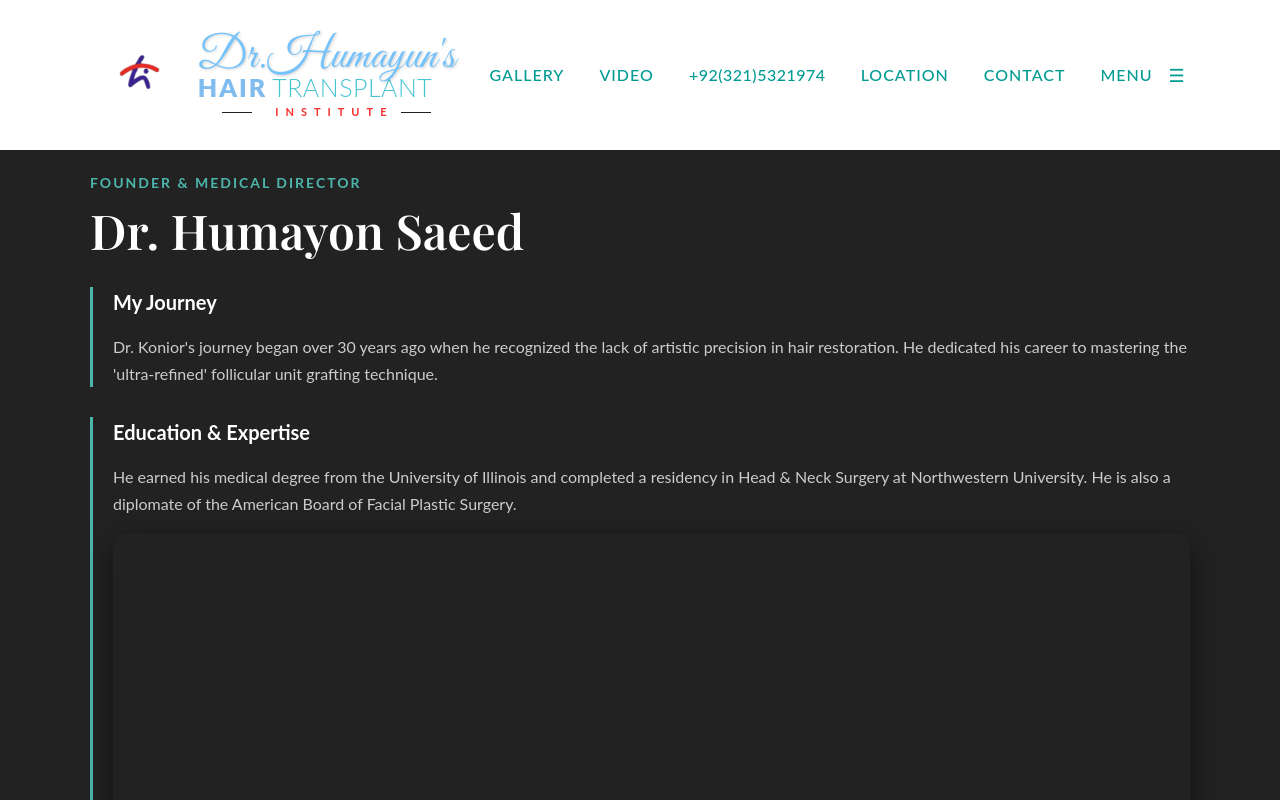
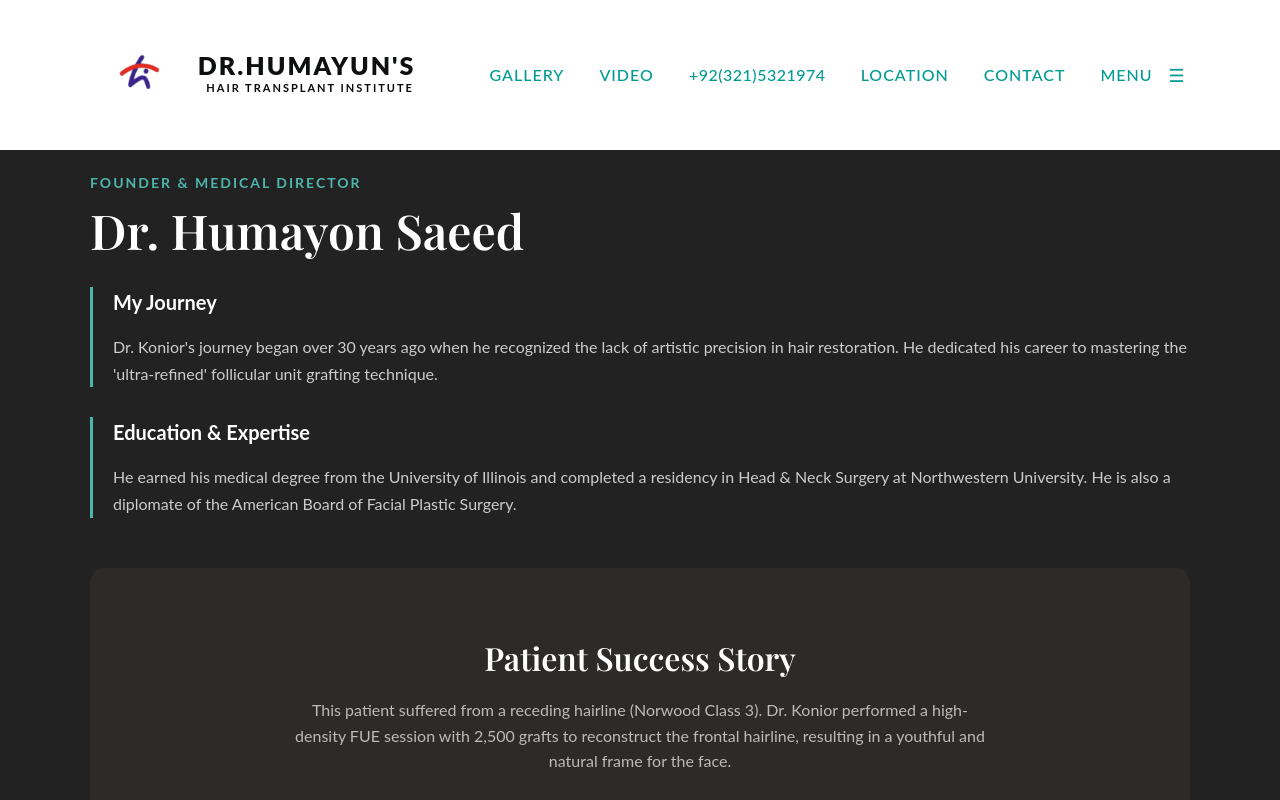
Before and after one commit to hairtransplantinstituteislmbd/Htiwebinterface, a React (Vite) app: page /doctor/Humayon-Saeed in a window 1280 px wide. Shown: the top 800 px of the page. Built offline with nearby package versions, Linux system fonts and the light colour scheme.

Commit message:
Added Doctors Detail and logo

```diff
--- a/src/components/DoctorDetail.jsx
+++ b/src/components/DoctorDetail.jsx
@@ -41,9 +41,9 @@ const DoctorDetail = () => {
               <Link to="/" className="back-btn">← Back to Home</Link>
             </div> */}
 
-            <div className="image-content">
+            {/* <div className="image-content">
               <img src={doc.image} alt={doc.name} className="main-doc-img" />
-            </div>
+            </div> */}
           </div>
 
           {/* --- BOTTOM SECTION: BEFORE & AFTER --- */}
--- a/src/components/Hero.css
+++ b/src/components/Hero.css
@@ -144,7 +144,7 @@
   /* Image ko upar move karne ke liye bottom ko 0 se barha kar thora positive dain */
   bottom: 0px;
   right: 20px; /* Right se thora gap taake balance lage */
-  height: 95%; /* Height thori barha di taake image bari lage */
+  height: 115%; /* Height thori barha di taake image bari lage */
   z-index: 1;
   display: flex;
   align-items: flex-end;
--- a/src/components/InfoSection.css
+++ b/src/components/InfoSection.css
@@ -45,74 +45,56 @@
   color: #555;
   margin-bottom: 20px;
 }
-
 /* --- NEW: COMPARISON SLIDER STYLES --- */
 .comparison-container {
+ /* Ya jo bhi aapki images ka ratio hai */
+
     position: relative;
     width: 100%;
-  height: 350px; /* Slider ki height */
+    height: 350px;
     overflow: hidden;
     margin-bottom: 20px;
-  cursor: ew-resize; /* Cursor change hoga taake pata chale drag karna hai */
+    cursor: ew-resize;
     border-radius: 4px;
-  user-select: none; /* Text selection disable drag karte waqt */
+    user-select: none;
+    background-color: #eee; /* Image load hone tak fallback */
 }
 
-/* Base Image (After) - Always Full Size */
+/* Common style for both images */
+.comparison-container img {
+    position: absolute;
+    top: 0;
+    left: 0;
+    height: 100%;
+    object-fit: cover;
+    pointer-events: none;
+}
+
+/* Base Image (After) - Neeche wali layer */
 .img-base {
     width: 100%;
-  height: 100%;
-  object-fit: cover;
-  display: block;
+    z-index: 0;
 }
 
-/* Overlay Image (Before) - Width Controlled by JS */
+/* Overlay Div (Before) - Upar wali layer jo mask ka kaam karegi */
 .img-overlay {
     position: absolute;
     top: 0;
     left: 0;
     height: 100%;
-  overflow: hidden; /* Important: Chupane ke liye */
+    overflow: hidden; /* Ye zaroori hai image ko cut karne ke liye */
     z-index: 1;
-  border-right: 2px solid white; /* Cutting line */
+    border-right: 2px solid white;
 }
 
+/* FIXED: Overlay Image - Iski width container ke barabar honi chahiye, parent div ke nahi */
 .img-overlay img {
-  height: 100%;
-  /* Important: Width ko parent container jitna rakhna hai taake image squeeze na ho */
-  width: auto;
+    /* Critical Fix: Iski width parent (.img-overlay) ke bajaye
+       hamesha main container (.comparison-container) jitni honi chahiye */
+    width: 100%;
+    min-width: 100%; /* Squeeze hone se rokne ke liye */
     max-width: none;
-  /* Trick: Is image ko container ke size ke hisaab se adjust karna */
-  width: 100vw; /* Fallback */
-}
-
-/* JS se hum overlay ki width change kar rahe hain, lekin andar wali image
-   ko comparison-container ki exact width leni chahiye taake wo stretch na ho. */
-.comparison-container .img-overlay img {
-   /* Is trick se image overlay div ke chota hone par katti hai, shrink nahi hoti */
-   width: 100%;
-   min-width: 100%;
-   height: 100%;
-   object-fit: cover;
-}
-/* IMPORTANT FIX: React component mein overlay image ki width ko container ki width se match karna zaroori hai.
-   CSS mein 'width: 100%' overlay div ke relative hota hai.
-   Humein image ko fixed size rakhna hai.
-*/
-.comparison-container .img-overlay img {
-  width: auto;
-  min-width: 100%; /* Ensure it covers height */
-  height: 100%;
-}
-/* Re-writing strictly for the overlapping effect */
-.comparison-container img {
-    position: absolute;
-    top: 0;
-    left: 0;
-    width: 100%;
-    height: 100%;
-    object-fit: cover;
-    pointer-events: none; /* Dragging fix */
+    display: block;
 }
 .img-base { z-index: 0; }
 .img-overlay { z-index: 1; width: 50%; /* Default fallback */ }
--- a/src/components/Navbar.css
+++ b/src/components/Navbar.css
@@ -1,5 +1,5 @@
 /* src/components/Navbar.css */
-@import url('https://fonts.googleapis.com/css2?family=Great+Vibes&display=swap');
+
 /* --- MAIN NAVBAR CONTAINER --- */
 .navbar {
   display: flex;
@@ -31,17 +31,14 @@
   box-shadow: 0 4px 15px rgba(0,0,0,0.1);
 }
 /* --- CONTAINER: Row mein rakho (Image Left, Text Right) --- */
-/* src/components/Navbar.css */
-
-/* --- CONTAINER: Image Left, Text Right --- */
-/* Navbar.css ya Header.css */
 
 .logo-container {
     display: flex;       /* Make sure karein layout na toote */
     align-items: center;
     text-decoration: none; /* Link wali underline hatane ke liye */
     color: inherit;      /* Jo color pehle tha wahi rahe, blue na ho */
-    cursor: pointer;     /* Hath wala nishan aye */
+    cursor: pointer;
+       /* Hath wala nishan aye */
 }
 
 /* --- IMAGE SIZE --- */
@@ -80,27 +77,24 @@
   align-items: center;
   justify-content: space-between; /* Lines ko faila dega */
   width: 100%;
-  margin-top: 4px; /* Upar wali line se faasla */
+  margin-top: 2px; /* Upar wali line se faasla */
 }
 
-.line-left, .line-right {
-  height: 1px;
-  background-color: #333;
-  flex: 1; /* Line auto width legi */
-}
+
 
 .logo-sub {
   font-family: 'Lato', sans-serif;
-  font-size: 11px;
-  letter-spacing: 3px; /* Institute text khula khula */
-  margin: 0 8px;
+  font-size: 7px;
+/* Institute text khula khula */
+  /* margin: 0 2px; */
+  margin-right: 0;
   color: #555;
-  font-weight: 600;
+  font-weight: 200;
   text-transform: uppercase;
 }
 /* Scroll par gap kam karein */
 .navbar.scrolled .logo-main {
-  margin-bottom: 3px;
+  margin-bottom: 1px;
 }
 
 .logo-bold {
@@ -108,7 +102,7 @@
   font-size: 25px;
   font-weight: 900;
   letter-spacing: 2px;
-  color: #81bcef;
+  color: #0e0f0f;
   text-transform: uppercase;
   transition: all 0.4s ease;
 }
@@ -117,7 +111,7 @@
   font-family: 'Lato', sans-serif;
   font-size: 25px;
   font-weight: 300;
-  color: #47c4d2;
+  color: #000000;
   transition: all 0.4s ease;
 }
 
@@ -132,7 +126,7 @@
   display: flex;
   align-items: center;
   justify-content: center;
-  gap: 15px;
+  gap: 3px;
   width: 100%;
   opacity: 1;
   transition: all 0.4s ease;
@@ -141,21 +135,15 @@
 .logo-sub {
   font-family: 'Lato', sans-serif;
   font-size: 11px;
-  letter-spacing: 7px;
+  letter-spacing: 2px;
   font-weight: 700;
-  color: #f92f2f;
+  color: #0b0808;
   text-transform: uppercase;
   margin-right: -7px;
   transition: all 0.4s ease;
 }
 
-.line-left, .line-right {
-  height: 1px;
-  background-color: #222;
-  flex-grow: 1;
-  max-width: 30px;
-  transition: all 0.4s ease;
-}
+
 
 /* Scroll par Institute line settings */
 .navbar.scrolled .logo-bottom {
@@ -165,7 +153,7 @@
 
 .navbar.scrolled .logo-sub {
   font-size: 9px;
-  letter-spacing: 3px;
+  letter-spacing: 1px;
   margin-right: -3px;
 }
 
@@ -227,31 +215,7 @@
   transform: scale(1.05);
 }
 
-/* Main Wrapper */
-.brand-logo-container {
-    display: flex;
-    align-items: baseline; /* Baseline taake fonts ki alignment neechay se barabar rahay */
-    gap: 10px;
-}
 
-/* "Dr." Class */
-.brand-title-bold {
-    font-family: 'Segoe UI', Roboto, Helvetica, Arial, sans-serif;
-    font-weight: 800;
-    font-size: 28px;
-    color: #ff5353;
-}
-
-/* "Humayun's" Class - The Image 1 Style */
-.brand-title-signature {
-    font-family: 'Great Vibes', cursive;
-    font-size: 45px; /* Signature style fonts thore baray achay lagtay hain */
-    font-weight: 400;
-    color: #73C2FB;
-    text-shadow: 1px 1px 3px rgba(0, 0, 0, 0.2); /* Thora depth denay k liye */
-    display: inline-block;
-    transform: translateY(5px); /* Cursive font ko alignment mein lanay k liye thora neechay shift kiya */
-}
 
 /* --- RESPONSIVE --- */
 @media screen and (max-width: 1000px) {
--- a/src/components/Navbar.jsx
+++ b/src/components/Navbar.jsx
@@ -36,18 +36,15 @@ const Navbar = () => {
         <Link to="/" className="logo-container" onClick={handleLinkClick}>
             <img src={logo} alt="Logo" className="nav-logo-img" />
             <div className="logo-text-wrapper">
+
                 <div className="logo-main">
-    <span className="brand-title-signature">Dr. </span>
-    <span className="brand-title-signature">Humayun's</span>
-</div>
-                <div className="logo-main">
-                    <span className="logo-bold">HAIR</span>
-                    <span className="logo-thin">TRANSPLANT</span>
+                    <span className="logo-bold">DR.</span>
+                    <span className="logo-bold">HUMAYUN'S</span>
                 </div>
                 <div className="logo-bottom">
-                    <span className="line-left"></span>
-                    <span className="logo-sub">INSTITUTE</span>
-                    <span className="line-right"></span>
+                    {/* <span className="line-left"></span> */}
+                    <span className="logo-sub">HAIR TRANSPLANT INSTITUTE</span>
+                    {/* <span className="line-right"></span> */}
                 </div>
             </div>
         </Link>
--- a/src/doctorsData.js
+++ b/src/doctorsData.js
@@ -1,13 +1,14 @@
 // src/doctorsData.js
 
 
-import AyazLaghariAfter from './Images/DrHumayonSaeed.webp';
+import DrHumayonSaeed from './Images/DrHumayonSaeed.webp';
+import SecondDoctor from './Images/SecondDoctor.webp';
 export const doctors = [
   {
     id: "Humayon-Saeed",
     name: "Dr. Humayon Saeed",
     title: "Founder & Medical Director",
-    image: AyazLaghariAfter, // Main Image
+    image: DrHumayonSaeed, // Main Image
 
     shortBio: "A Chicago native, Dr. Konior graduated with honors from the University of Illinois.",
     journey: "Dr. Konior's journey began over 30 years ago when he recognized the lack of artistic precision in hair restoration. He dedicated his career to mastering the 'ultra-refined' follicular unit grafting technique.",
@@ -20,9 +21,9 @@ export const doctors = [
   },
   {
     id: "sahar-nadimi",
-    name: "Dr. Sahar Nadimi",
+    name: "Dr. Unknown Name",
     title: "Hair Restoration Surgeon",
-    image: "https://images.unsplash.com/photo-1559839734-2b71ea197ec2?w=800&auto=format&fit=crop&q=60",
+    image: SecondDoctor,
 
     shortBio: "Dr. Nadimi is a double board-certified facial plastic surgeon specialized in hair restoration.",
     journey: "Dr. Nadimi combines the eye of an artist with the precision of a surgeon. She started her career focusing on facial aesthetics, which gave her a unique advantage in designing natural hairlines.",
```
Also changed, not shown: src/servicesData.js (+13 -13 lines), src/Images/SecondDoctor.webp (added). Lines whose indentation alone changed are shown as unchanged.
